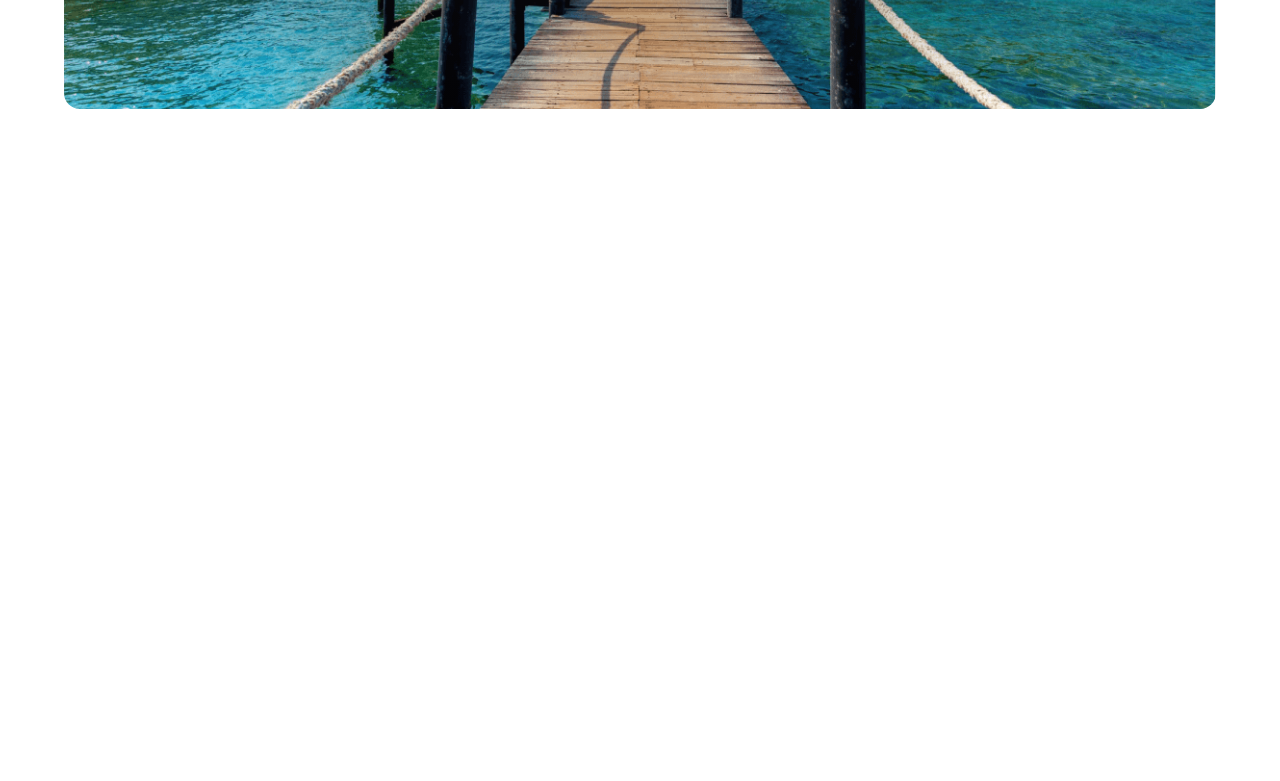
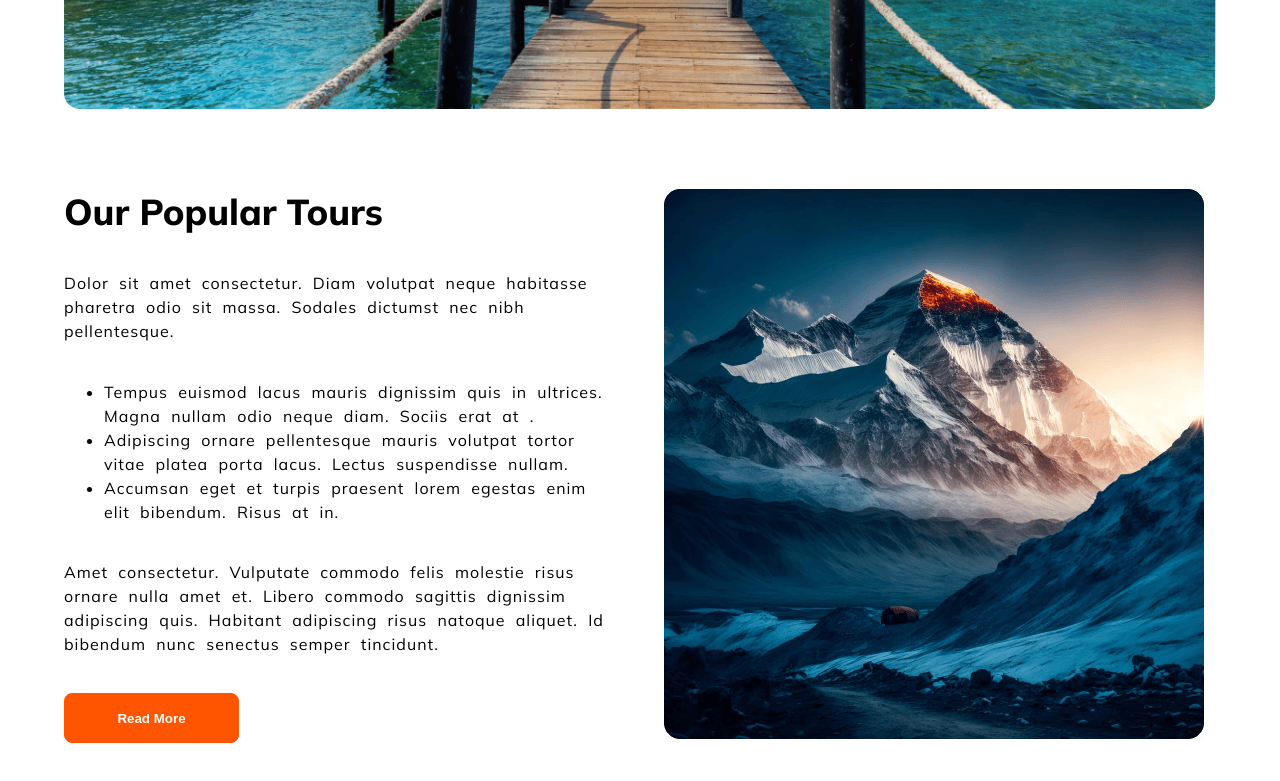
Before and after one commit to asimdhali/Travel-Website-Batch-9-Assignment-2, a plain HTML site: page index.html in a window 1280 px wide. Shown: the part 577-1358 px from the top of the page. Before the commit the page ends 800 px from the top, so only its background shows below. Drawn offline with Linux system fonts and the light colour scheme.

Commit message:
popular tours section added

```diff
--- a/index.html
+++ b/index.html
@@ -49,5 +49,28 @@
             </div>
          </div>
       </section>
+
+
+      <!-- ========== OUR POPULAR TOURS ======== -->
+       <section class="container popular-section">
+         <div class="text-content">
+            <h3>Our Popular Tours</h3>
+            <p>Dolor sit amet consectetur. Diam volutpat neque habitasse pharetra odio sit massa. Sodales dictumst nec nibh pellentesque.</p>
+
+            <ul>
+               <li>Tempus euismod lacus mauris dignissim quis in ultrices. Magna nullam odio neque diam. Sociis erat at .</li>
+               <li>Adipiscing ornare pellentesque mauris volutpat tortor vitae platea porta lacus. Lectus suspendisse nullam.</li>
+               <li> Accumsan eget et turpis praesent lorem egestas enim elit bibendum. Risus at in.</li>
+            </ul>
+            <p>Amet consectetur. Vulputate commodo felis molestie risus
+               ornare nulla amet et. Libero commodo sagittis dignissim adipiscing quis. Habitant adipiscing risus natoque aliquet. Id bibendum nunc senectus semper tincidunt.
+            </p>
+            <button class="btn-primary">Read More</button>
+         </div>
+
+         <div class="image">
+            <img src="./images/rectangle4.png" alt="">
+         </div>
+       </section>
 </body>
 </html>
--- a/style.css
+++ b/style.css
@@ -32,6 +32,21 @@ li{
     font-weight: normal;
     line-height: normal;
     text-align: center;
+}
+
+.btn-primary{
+    width: 175px;
+    height: 50px;
+    display: flex;
+    justify-content: center;
+    align-items: center;
+    gap: 8px;
+    padding: 0.7rem 1.2rem;
+    background-color: rgb(255, 84, 0);
+    color: white;
+    border: 1px solid rgb(255,84,0);
+    border-radius: 8px;
+    font-weight: 800;
 }
 
 /* ========== NAVBAR ========= */
@@ -115,16 +130,31 @@ select{
     font-size: 16px;
 }
 
-.btn-primary{
-    width: 175px;
-    height: 50px;
+/* ======== POPULAR SECTION STYLES ======= */
+.popular-section{
+    display: grid;
+    grid-template-columns: 1fr 1fr;
+    gap: 3rem;
+}
+
+.text-content{
     display: flex;
-    justify-content: center;
-    align-items: center;
-    gap: 8px;
-    padding: 0.7rem 1.2rem;
-    background-color: rgb(255, 84, 0);
-    color: white;
-    border: 1px solid rgb(255,84,0);
-    border-radius: 8px;
+    flex-direction: column;
+    row-gap: 1rem;
+    justify-content: space-between;
 }
+
+.text-content p,
+.text-content li{
+    font-size: 16px;
+    line-height: 24px;
+    word-spacing: 5px;
+    letter-spacing: 1px;
+}
+
+
+.text-content p,
+.text-content li,
+.text-content h3{
+    text-align: left;
+}
```
